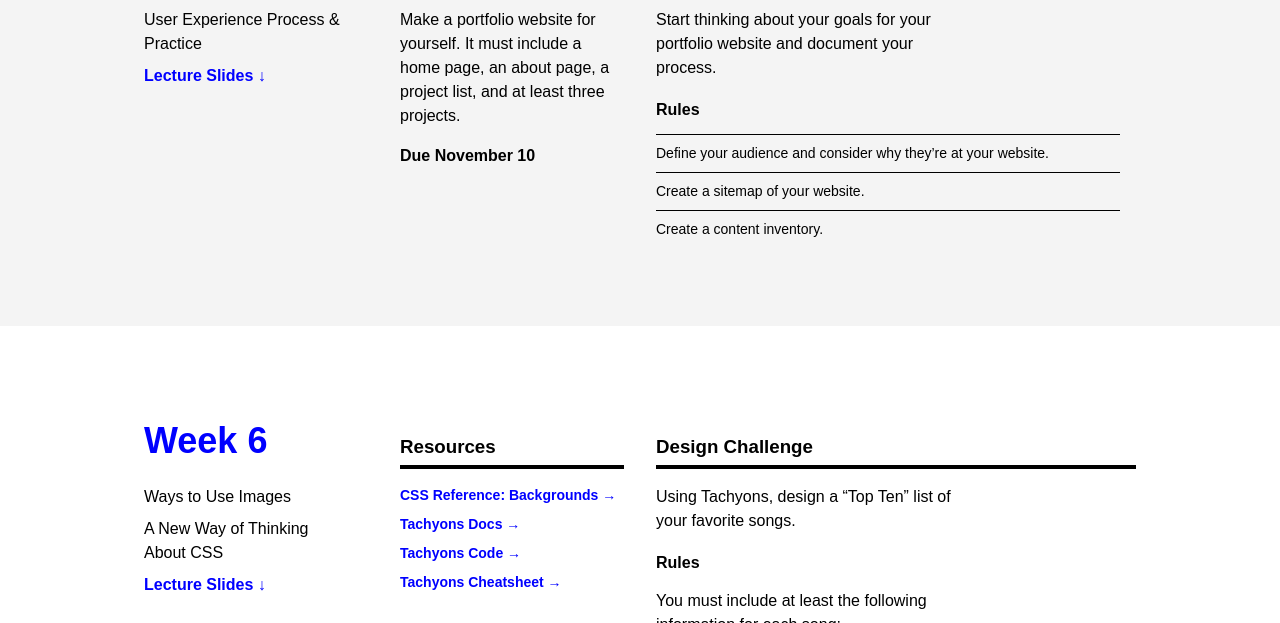
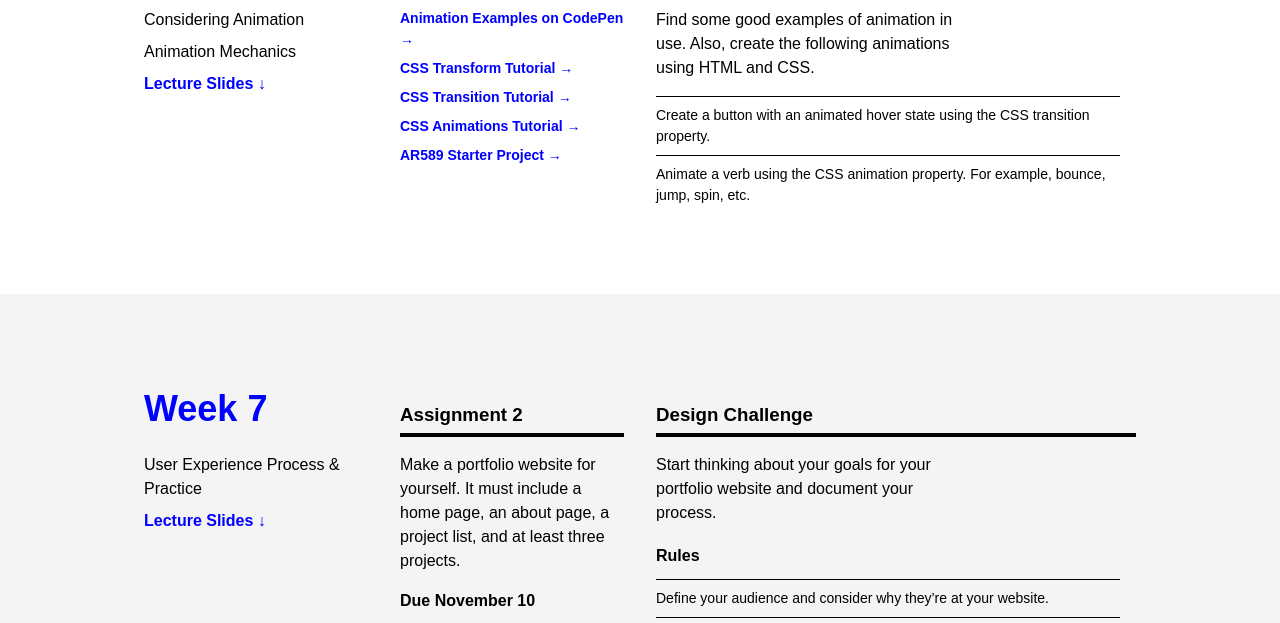
Before and after one commit to AR589/ar589.github.io, a plain HTML site: page index.html in a window 1280 px wide. Shown: the part 477-1100 px from the top of the page. Drawn offline with nearby package versions, Linux system fonts and the light colour scheme.

Commit message:
challenge clarification

```diff
--- a/index.html
+++ b/index.html
@@ -28,6 +28,85 @@
       </div>
     </div>
     <!-- End Intro -->
+
+    <!-- WEEK 8 -->
+    <div class="pv5 ph3">
+      <div class="center mw8 flex-l items-baseline">
+
+        <div class="w-25-l ph3">
+          <h2 class="f2 blue mb3">Week 8</h2>
+
+          <ul class="list lh-copy pa0 pt2">
+            <li class="mb2">Considering Animation</li>
+            <li class="mb2">Animation Mechanics</li>
+            <li class="mb2">
+              <a href="/slides/week8.pdf"
+                class="no-underline blue b"
+              >
+                Lecture Slides &darr;
+              </a>
+            </li>
+          </ul>
+        </div>
+
+        <div class="w-25-l ph3">
+          <h3 class="bb bw2 pb2 mb3">Resources</h3>
+          <ul class="f6 lh-copy list pa0 mb5">
+            <li class="mb2">
+              <a href="https://codepen.io/dperrera/pen/mBNRNP"
+                class="no-underline blue b"
+              >
+                Animation Examples on CodePen &rarr;
+              </a>
+            </li>
+            <li class="mb2">
+              <a href="https://css-tricks.com/almanac/properties/t/transform/"
+                class="no-underline blue b"
+              >
+                CSS Transform Tutorial &rarr;
+              </a>
+            </li>
+            <li class="mb2">
+              <a href="https://css-tricks.com/almanac/properties/t/transition/"
+                class="no-underline blue b"
+              >
+                CSS Transition Tutorial &rarr;
+              </a>
+            </li>
+            <li class="mb2">
+              <a href="https://css-tricks.com/almanac/properties/a/animation/"
+                class="no-underline blue b"
+              >
+                CSS Animations Tutorial &rarr;
+              </a>
+            </li>
+            <li class="mb2">
+              <a href="https://github.com/AR589/starter"
+                class="no-underline blue b"
+              >
+                AR589 Starter Project &rarr;
+              </a>
+            </li>
+          </ul>
+        </div>
+
+        <div class="w-50-l ph3">
+          <h3 class="bb bw2 pb2 mb3">Design Challenge</h3>
+          <p class="lh-copy measure-narrow">Find some good examples of animation in use. Also, create the following animations using HTML and CSS.</p>
+
+          <ul class="lh-copy list pa0 f6 pr3">
+            <li class="bt pv2">
+              Create a button with an animated hover state using the CSS transition property.
+            </li>
+            <li class="bt pv2">
+              Animate a verb using the CSS animation property. For example, bounce, jump, spin, etc.
+            </li>
+          </ul>
+        </div>
+
+      </div>
+    </div>
+    <!-- End Week 8 -->
 
     <!-- WEEK 7 -->
     <div class="pv5 ph3 bg-near-white">
```
Also changed, not shown: 1 other file.
